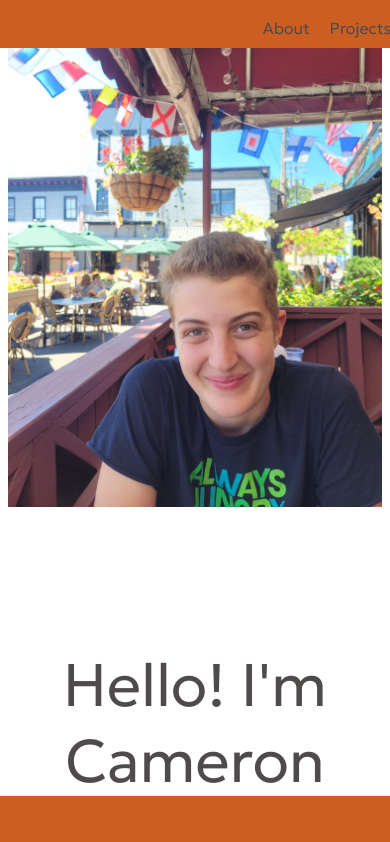
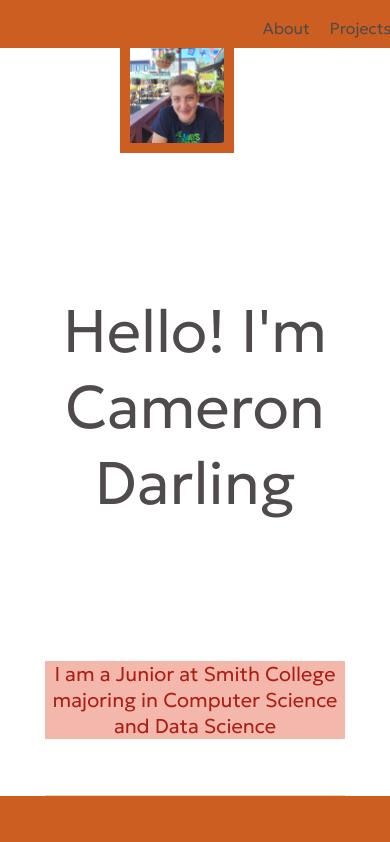
Before and after one commit to CDarling25/personalwebsite, a Next.js app: page / in a window 390 px wide. Shown: the top 842 px of the page. Built offline with nearby package versions, Linux system fonts and the light colour scheme.

Commit message:
adding media queries

```diff
--- a/components/Theme.js
+++ b/components/Theme.js
@@ -16,7 +16,6 @@ let styles = {
         width: '25%',
         border: '10px solid #CC5E21',
         marginLeft: '5%',
-        justifyContent: 'center'
     },
 
     screenshot: {
--- a/pages/index.js
+++ b/pages/index.js
@@ -2,13 +2,14 @@ import Layout from "../components/Layout";
 import Styles from "../components/Theme";
 import Spacer from "../components/Spacer";
 import styles from "../styles/container.module.css";
+import imagestyle from "../styles/image.module.css";
 
 export default function Index() {
   return (
     <div style={Styles.body}>
       <Layout />
       <div className = {styles.container}>
-        <img className = {styles.image} src="/picture.JPG"/>
+        <img className = {imagestyle.image} src="/picture.JPG"/>
         <p style = {Styles.bigcontent}> Hello! I'm Cameron Darling  </p>
       </div>
         <div style = {Styles.content}>
--- a/pages/projects.js
+++ b/pages/projects.js
@@ -1,6 +1,7 @@
 import Layout from "../components/Layout";
 import Styles from "../components/Theme";
 import Spacer from "../components/Spacer";
+import styles from "../styles/image.module.css";
 
 export default function Index() {
   return (
--- a/styles/container.module.css
+++ b/styles/container.module.css
@@ -2,7 +2,8 @@
     display: flex;
     flex-direction: column;
     width: auto;
-    padding-top: 100
+    padding-top: 100;
+    justify-content: 'center';
  }
 
  @media (min-width: 700px) {
```
